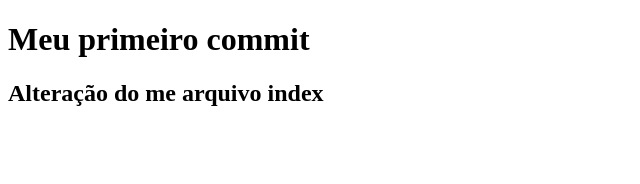
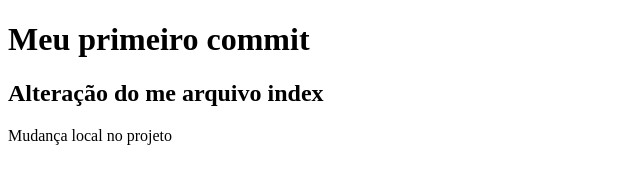
Before and after one commit to edpantu/teste_git_edilson, a plain HTML site: page index.html in a window 1280 px wide. Shown: the whole page, without its empty margins (0-640 px from the left). Drawn offline with Linux system fonts and the light colour scheme.

Commit message:
mudança no arquivo index.html paragrafo novo

```diff
--- a/index.html
+++ b/index.html
@@ -8,5 +8,7 @@
 <body>
     <h1>Meu primeiro commit</h1>
     <h2>Alteração do me arquivo index</h2>
+
+    <p>Mudança local no projeto</p>
 </body>
 </html>
```
